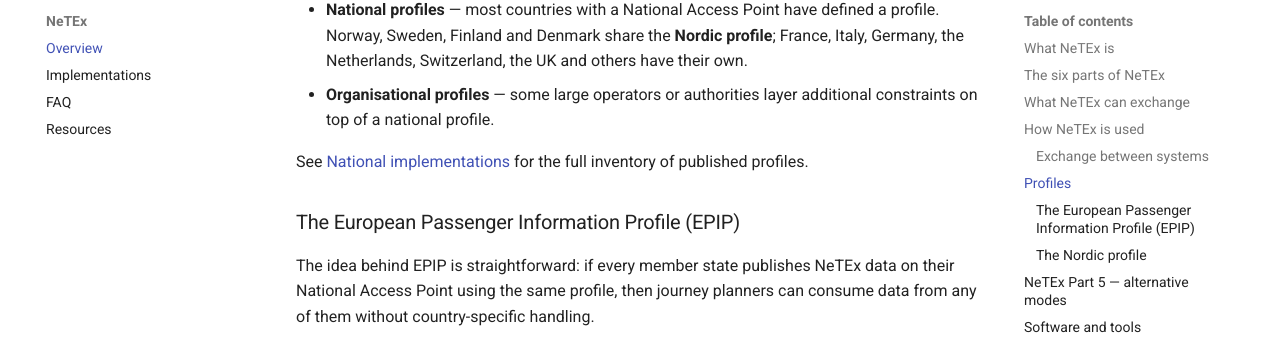
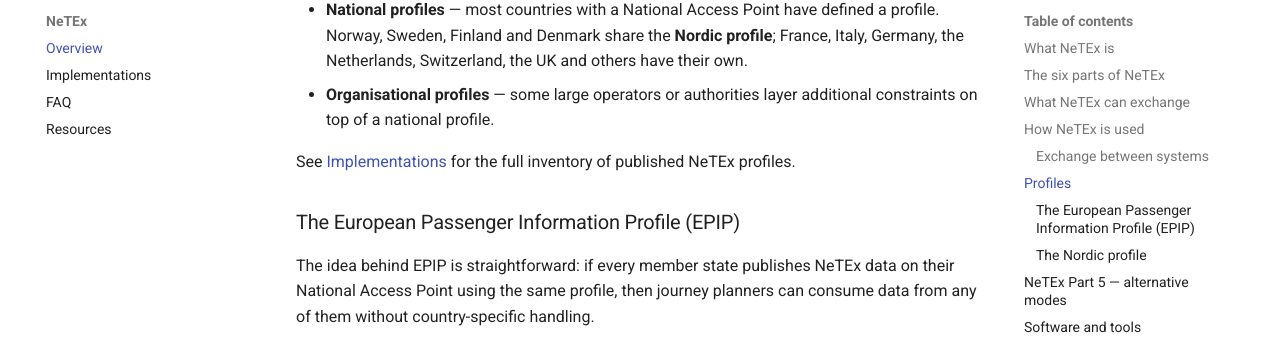
Before and after one commit to BredeD/transmodel-site, an MkDocs documentation site: the page built from docs/standards/netex/index.md, in a window 1280 px wide and 900 px high, scrolled down 2961 px. Shown: the part 108-452 px from the top of the window. Built offline with MkDocs 1.6.1 and Material for MkDocs 9.7.7, drawn with Linux system fonts in a browser that asks for light colours.

Commit message:
Fix links after orphan cleanup — point NeTEx and Implementations refs at new locations

```diff
--- a/docs/standards/netex/index.md
+++ b/docs/standards/netex/index.md
@@ -72,7 +72,7 @@
 - **National profiles** — most countries with a National Access Point have defined a profile. Norway, Sweden, Finland and Denmark share the **Nordic profile**; France, Italy, Germany, the Netherlands, Switzerland, the UK and others have their own.
 - **Organisational profiles** — some large operators or authorities layer additional constraints on top of a national profile.
 
-See [National implementations](../../implementations/national-profiles.md) for the full inventory of published profiles.
+See [Implementations](implementations.md) for the full inventory of published NeTEx profiles.
 
 ### The European Passenger Information Profile (EPIP)
 
```
Also changed, not shown: docs/about/legal-context.md (+1 -1 lines), docs/about/purpose.md (+1 -1 lines).
